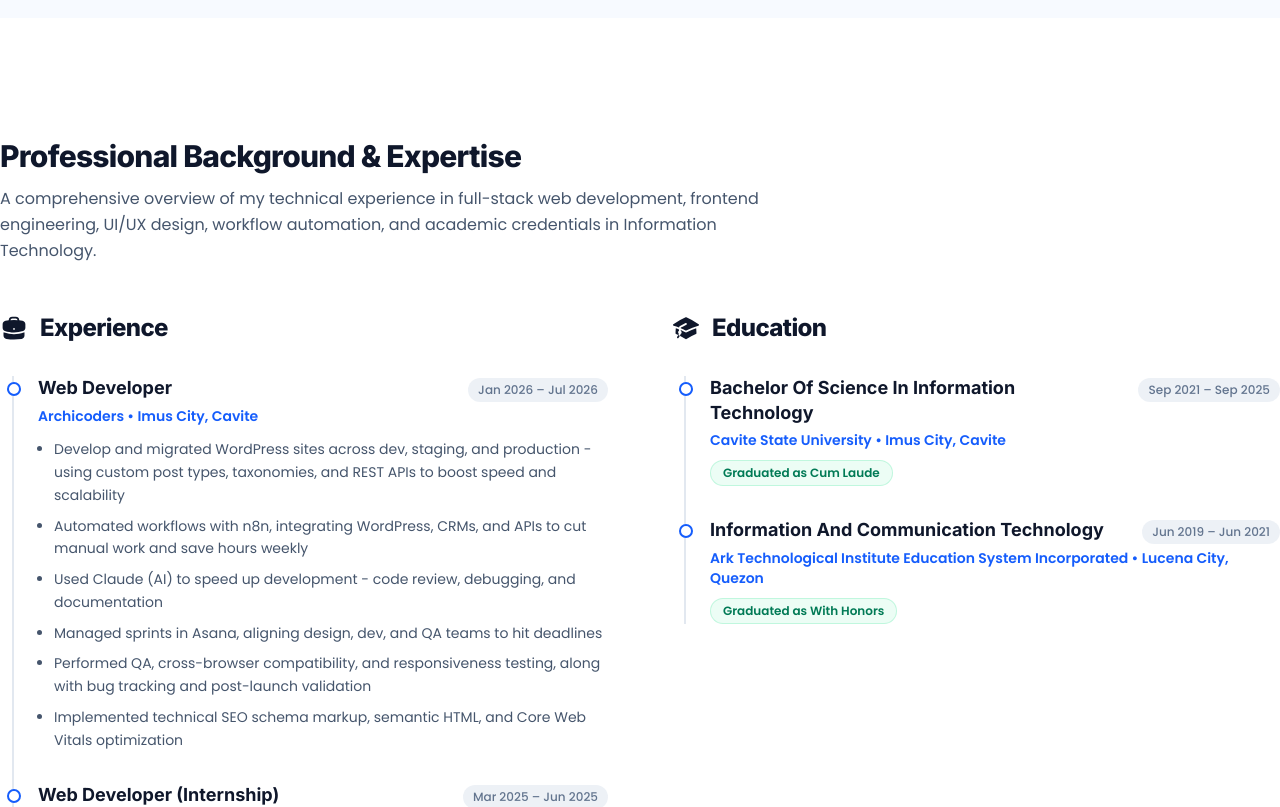
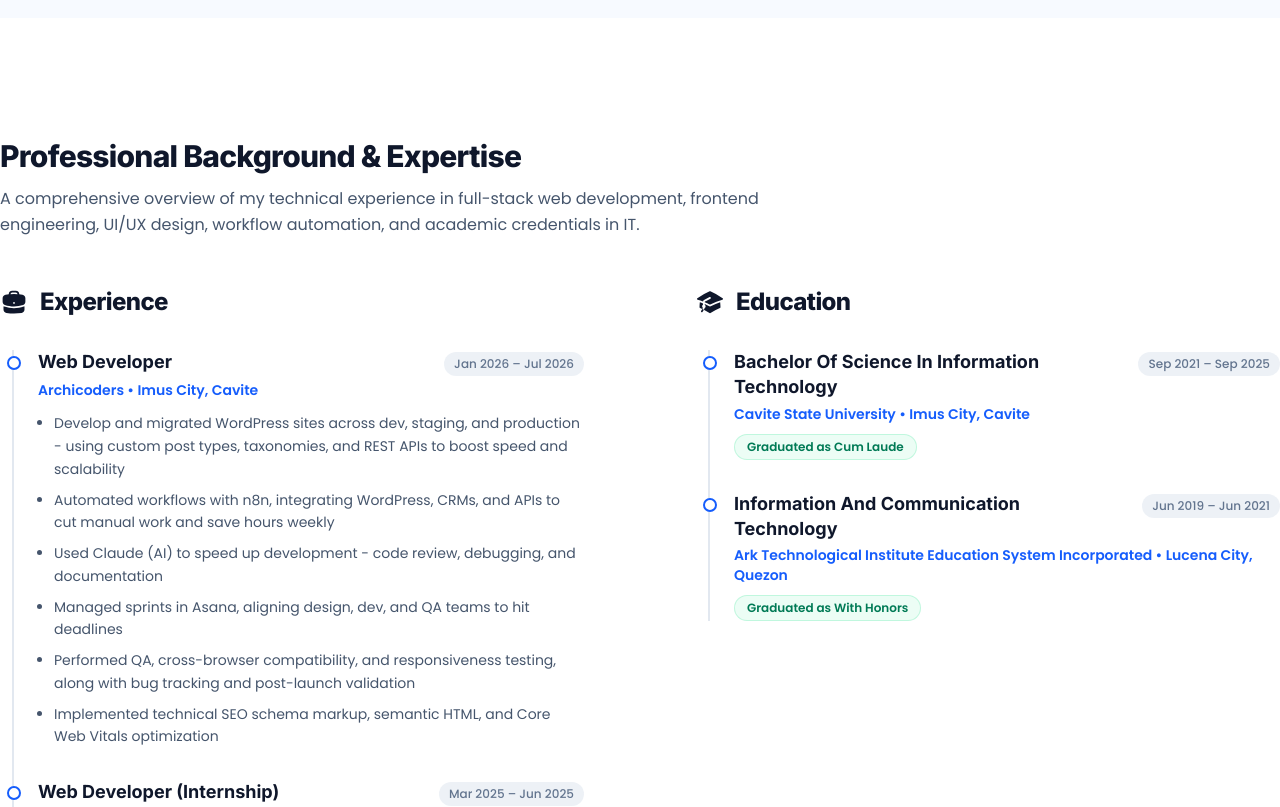
Before and after one commit to johnmarkfrias/jmfrias-portfolio, a React (Vite) app: page /about in a window 1280 px wide. Shown: the part 880-1687 px from the top of the page. Built offline with nearby package versions, Linux system fonts and the light colour scheme.

Commit message:
Change order of graphic designs projects

```diff
--- a/src/data/projects.js
+++ b/src/data/projects.js
@@ -208,8 +208,6 @@ export const projects = [
 
   // --- GRAPHIC DESIGN WORKS ---
   // 1. Seca 354
-  // --- GRAPHIC DESIGN WORKS ---
-  // 1. Seca 354
   {
     id: 14,
     slug: "wellness-pro-seca-354-digital-baby-scale",
@@ -261,7 +259,7 @@ export const projects = [
     liveUrl: "",
     featured: false,
   },
-  // 5. All Saints' Day (Moved here)
+  // 9. All Saints' Day
   {
     id: 31,
     slug: "wellness-pro-all-saints-day-social-media",
@@ -313,7 +311,7 @@ export const projects = [
     liveUrl: "",
     featured: false,
   },
-  // 9. James (Moved here)
+  // 5. James
   {
     id: 18,
     slug: "james-pokemon-custom-graphic-banner",
@@ -339,6 +337,104 @@ export const projects = [
     liveUrl: "",
     featured: false,
   },
+  // Remaining Graphic Design Works
+  {
+    id: 13,
+    slug: "wellness-pro-18th-annual-scientific-meet",
+    category: "graphic-design",
+    title: "Wellness PRO - 18th Annual Scientific Meeting",
+    description:
+      "Official event branding and promotional graphic asset created for Wellness PRO Inc.'s participation in the 18th Annual Scientific Meeting.",
+    tags: ["Graphic Design", "Event Branding", "Promotional Poster"],
+    image: "/assets/projects/graphic-designs/wellness-pro-18th-annual-scientific-meeting-congress-poster.png",
+    liveUrl: "",
+    featured: true,
+  },
+  {
+    id: 20,
+    slug: "wellness-pro-blood-pressure-monitor",
+    category: "graphic-design",
+    title: "Blood Pressure Monitor Product Showcase",
+    description:
+      "Marketing collateral and product presentation layout emphasizing clinical accuracy and ergonomic medical device design.",
+    tags: ["Graphic Design", "Product Catalog", "Healthcare UI"],
+    image: "/assets/projects/graphic-designs/wellness-pro-and-blood-pressure-monitors-banner.jpg",
+    liveUrl: "",
+    featured: false,
+  },
+  {
+    id: 21,
+    slug: "wellness-pro-sinapi-chest-drain",
+    category: "graphic-design",
+    title: "Sinapi Chest Drain Medical Spec Sheet",
+    description:
+      "Technical product flyer and graphic layout detailing specialized hospital equipment functionality and safety features.",
+    tags: ["Graphic Design", "Technical Flyer", "Medical Devices"],
+    image: "/assets/projects/graphic-designs/wellness-pro-sinapi-chest-drain-medical-banner.jpg",
+    liveUrl: "",
+    featured: false,
+  },
+  {
+    id: 22,
+    slug: "wellness-pro-axis-500-mobile-operating",
+    category: "graphic-design",
+    title: "Axis 500 Mobile Operating Table Creative",
+    description:
+      "Promotional banner highlighting surgical equipment capabilities and ergonomic clinical advantages.",
+    tags: ["Graphic Design", "Equipment Showcase", "Marketing Asset"],
+    image: "/assets/projects/graphic-designs/wellness-pro-axis-500-mobile-operating-table-banner.jpg",
+    liveUrl: "",
+    featured: false,
+  },
+  {
+    id: 23,
+    slug: "wellness-pro-good-friday-social-media",
+    category: "graphic-design",
+    title: "Good Friday Corporate Social Media Art",
+    description:
+      "Holiday observance graphic creative designed for company social media channels and client engagement.",
+    tags: ["Graphic Design", "Social Media Art", "Corporate Branding"],
+    image: "/assets/projects/graphic-designs/wellness-pro-good-friday-social-media-post.png",
+    liveUrl: "",
+    featured: false,
+  },
+  {
+    id: 24,
+    slug: "wellness-pro-seca-787-medical-scale",
+    category: "graphic-design",
+    title: "Seca 787 Medical Column Scale Banner",
+    description:
+      "High-resolution product feature graphic created for digital catalogs and promotional medical displays.",
+    tags: ["Graphic Design", "Catalog Design", "Medical Equipment"],
+    image: "/assets/projects/graphic-designs/wellness-pro-seca-787-medical-scale-banner.png",
+    liveUrl: "",
+    featured: false,
+  },
+  {
+    id: 25,
+    slug: "john-mark-frias-graduation-portrait",
+    category: "graphic-design",
+    title: "John Mark Frias Graduation Portrait Layout",
+    description:
+      "Professional formal graduation photo edit and commemorative portfolio layout composition.",
+    tags: ["Graphic Design", "Photo Retouching", "Branding Asset"],
+    image: "/assets/projects/graphic-designs/john-mark-frias-graduation-portrait.png",
+    liveUrl: "",
+    featured: false,
+  },
+  {
+    id: 27,
+    slug: "wellness-pro-pafp-annual-convention-banner",
+    category: "graphic-design",
+    title: "PAFP 64th Annual Convention Booth Banner",
+    description:
+      "Official promotional booth banner and event collateral designed for Wellness PRO Inc. at the Philippine Academy of Family Physicians 64th Annual Convention.",
+    tags: ["Graphic Design", "Event Branding", "Promotional Poster"],
+    image: "/assets/projects/graphic-designs/wellness-pro-pafp-annual-convention-banner.png",
+    liveUrl: "",
+    featured: true,
+  },
+
   {
     id: 35,
     slug: "pinoy-recipe-planner",
--- a/src/pages/AboutPage.jsx
+++ b/src/pages/AboutPage.jsx
@@ -99,20 +99,21 @@ function AboutPage() {
         {/* 2. Experience & Education Section: White Background */}
         <Section aria-label="Experience and Education Timeline" className="bg-white">
           <Container>
-            <div className="max-w-3xl text-left mb-8 sm:mb-12">
+            {/* Header: Widened container & refined text to guarantee a clean 2-line description */}
+            <div className="max-w-4xl text-left mb-8 sm:mb-12">
               <h2 className="text-2xl sm:text-3xl font-extrabold text-slate-900 tracking-tight mb-2 sm:mb-3">
                 Professional Background & Expertise
               </h2>
-              <p className="text-sm sm:text-base text-slate-600 leading-relaxed">
-                A comprehensive overview of my technical experience in full-stack web development, frontend engineering, UI/UX design, workflow automation, and academic credentials in Information Technology.
+              <p className="text-sm sm:text-base text-slate-600 leading-relaxed max-w-3xl">
+                A comprehensive overview of my technical experience in full-stack web development, frontend engineering, UI/UX design, workflow automation, and academic credentials in IT.
               </p>
             </div>
 
-            <div className="grid grid-cols-1 lg:grid-cols-2 gap-10 md:gap-12 lg:gap-16">
+            {/* Timelines: Increased spacing with lg:gap-20 xl:gap-28 */}
+            <div className="grid grid-cols-1 lg:grid-cols-2 gap-12 lg:gap-20 xl:gap-28">
               {/* Experience Column */}
               <section aria-label="Work Experience">
                 <div className="flex items-center gap-2.5 sm:gap-3 mb-5 sm:mb-8">
-                  {/* Icon matching heading text color */}
                   <div className="text-slate-900 text-xl sm:text-2xl lg:text-[28px] flex items-center justify-center">
                     <HiBriefcase />
                   </div>
@@ -149,7 +150,6 @@ function AboutPage() {
               {/* Education Column */}
               <section aria-label="Education">
                 <div className="flex items-center gap-2.5 sm:gap-3 mb-5 sm:mb-8">
-                  {/* Icon matching heading text color */}
                   <div className="text-slate-900 text-xl sm:text-2xl lg:text-[28px] flex items-center justify-center">
                     <HiAcademicCap />
                   </div>
```
